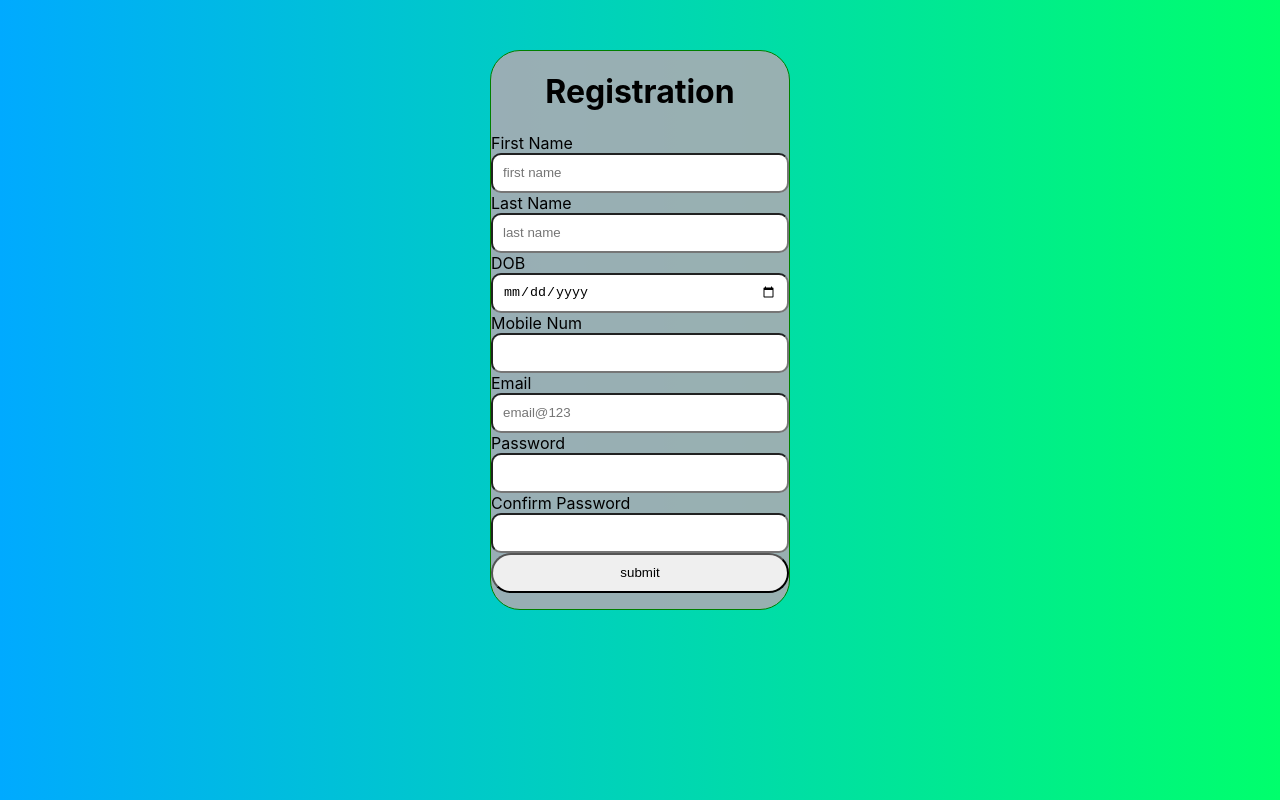
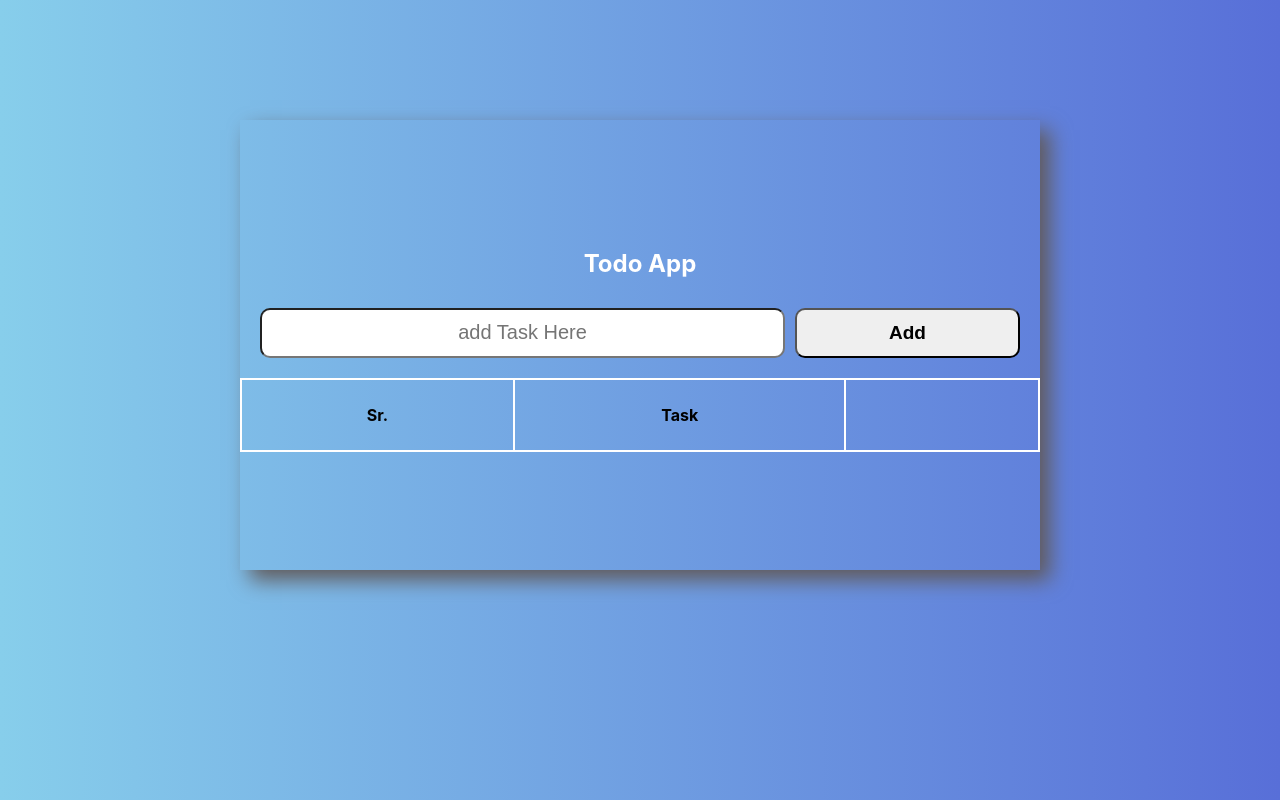
Before and after one commit to kdansari01/react-repo, a React (Create React App) app: page / in a window 1280 px wide. Built offline with nearby package versions, Linux system fonts and the light colour scheme.

Commit message:
todo app

```diff
--- a/src/App.css
+++ b/src/App.css
@@ -1,45 +1,92 @@
 *,*::before,*::after{
+  padding: 0;
+  margin: 0;
   box-sizing: border-box;
 }
 body{
   margin: 0;
   padding: 0;
-  background: linear-gradient(to right, #00AAFF,#00FF6C);
+  background: linear-gradient(to right, skyblue,rgb(88, 111, 216));
+}
+.container{
+  display: flex;
+  justify-content: center;
+  margin-top: 120px;
+}
+h2{
+  text-align: center;
+  margin-top: 10px;
+  color:white;
+}
+.todo-box{
+  width: 800px;
+  min-height: 450px;
+  align-content: center;
+  justify-content: center;
+  /* border: 1px solid black; */
+  box-shadow: 10px 10px 20px rgb(97, 90, 90);
+  margin-bottom: 50px;
+}
+.todo-input{
+  margin-top:10px ;
+  padding:20px;
+}
+.display-text{
+  height: 50px;
+  width:70%;
+  border-radius: 10px;
+  text-align: center;
+  font-size: 20px;
 }
 
-.form-grid{
-display: flex;
-justify-content: center;
+form {
+  display:flex;
+}
+
+.addButton{
+  width: 30%;
+  height:50px;
+  border-radius: 10px;
+  /* background: rgb(35, 152, 211); */
+  font-weight: bold;
+  font-size: 19px;
+  margin-left:10px;
 
 }
-
-
-.box{
-  width: 300px;
-  height: auto;
-  margin-top: 50px;
-  border: 1px solid green;
-  border-radius: 30px;
-  background: rgba(171, 171, 179, 0.89);
-
-}
-input{
-  width: 100%;
-  height: 40px;
-  border-radius: 10px;
-padding: 10px;
-
-}
-.btn{
-  width: 100%;
-  height: 40px;
-  border-radius: 30px;
-}
-.btn:hover{
-cursor: pointer;
-background: rgb(136, 191, 223);
+.addButton:hover{
+  cursor: pointer;
+  background: white;
 }
 
-h1{
+table,tr, th {
+  border: 2px solid white;
+  /* text-align: left; */
+}
+
+table {
+  border-collapse: collapse;
+  width: 100%;
+}
+
+td,th{
+  padding:25px;
   text-align: center;
 }
+tr:hover{
+  background: orchid;
+}
+
+.edit, .remove{
+  width: 30px;
+  height: 30px;
+  /* background: white; */
+  border-radius: 20px;
+}
+.edit, .remove:hover{
+  cursor: pointer;
+  /* background: yellow; */
+}
+.textColor{
+  color: white;
+  font-size: 20px;
+}
--- a/src/App.js
+++ b/src/App.js
@@ -1,121 +1,8 @@
-import { useState } from "react";
 import "./App.css";
+import { Todo } from "./todo";
 
 function App() {
-  const [user, setUser] = useState({
-    userFirstName: "",
-    userLastName: "",
-    userDob: "",
-    userNumber: "",
-    userEmail: "",
-    userPass: "",
-  });
-  const [records, setRecords] = useState([]);
-  const handleInput = (e) => {
-    const { name, value } = e.target;
-    setUser({...user,[name]:value});
-    debugger
-  };
-  console.clear();
-  console.log(user);
-  const handleSubmit = (e) => {
-    e.preventDefault();
-    const newReocrds = { ...user, id: new Date().getTime().toString() };
-    setRecords([...records, newReocrds]);
-    console.log(records);
-  };
-
-  return (
-    <form>
-      <div className="form-grid">
-        <div className="box">
-          <div className="heading">
-            <h1>Registration</h1>
-          </div>
-          <div className="form-display">
-            <label>First Name</label>
-            <div>
-              <input
-                name="userFirstName"
-                value={""||user.userFirstName}
-                type="text"
-                placeholder="first name"
-                onChange={handleInput}
-              />
-            </div>
-            <label>Last Name</label>
-            <div>
-              <input
-                name="userLastName"
-                value={user.userLastName}
-                type="text"
-                placeholder="last name"
-                onChange={handleInput}
-              />
-            </div>
-            <label>DOB</label>
-            <div>
-              <input
-                name="userDob"
-                value={user.userDob}
-                type="date"
-                onChange={handleInput}
-              />
-            </div>
-            <label>Mobile Num</label>
-            <div>
-              <input
-                name="userNumber"
-                value={user.userNumber}
-                type="text"
-                onChange={handleInput}
-              />
-            </div>
-
-            <label>Email</label>
-            <div>
-              <input
-                name="userEmail"
-                value={user.userEmail}
-                type="email"
-                placeholder="email@123"
-                onChange={handleInput}
-              />
-            </div>
-            <label>Password</label>
-            <div>
-              <input
-                name="userPass"
-                value={user.userPass}
-                type="password"
-                onChange={handleInput}
-              />
-            </div>
-            <label>Confirm Password</label>
-            <div>
-              <input
-                name="userPass"
-                value={user.userPass}
-                type="password"
-                onChange={handleInput}
-              />
-            </div>
-
-            <button type="submit" className="btn" onClick={handleSubmit}>
-              submit
-            </button>
-          </div>
-          <div>
-            <p>{user.id} </p>
-            <p>{user.userFirstName}</p>
-            <p>{user.userLastName}</p>
-            <p>{user.userDob}</p>
-            <p></p>
-          </div>
-        </div>
-      </div>
-    </form>
-  );
+  return <Todo />;
 }
 
 export default App;
--- /dev/null
+++ b/src/todo.js
@@ -0,0 +1,76 @@
+import { useState } from "react";
+
+export const Todo = () => {
+  const [editData,setEditData] = useState("")
+  const [newTask, setNewTask] = useState([]);
+  const [task, setTask] = useState("");
+
+  const handleChange = (e) => {
+    setTask(e.target.value);
+  };
+
+  const handleSubmit = (e) => {
+    e.preventDefault();
+    // const dataId = { id: Math.floor(Math.random() * 2000), value: task };
+
+    setNewTask((preData) => [...preData, task]);
+    setTask("");
+  };
+
+  const handleDelete = (text) => {
+    const newdata = newTask.filter((data) => data !== text);
+    setNewTask(newdata);
+  };
+
+  const handleEdit = (newTxt)=>{
+    const newEditData = newTask.filter((edit)=>edit ===newTxt)
+    setEditData(newEditData)
+    console.log(editData)
+  }
+
+  console.clear();
+  console.log(newTask);
+
+  return (
+    <div className="container">
+      <div className="todo-box">
+        <div>
+          <h2>Todo App</h2>
+        </div>
+        <div className="todo-input">
+          <form onSubmit={handleSubmit}>
+            <input
+              className="display-text"
+              type="text"
+              placeholder="add Task Here"
+              name="task"
+              value={task}
+              onChange={handleChange}
+              autoComplete="off"
+            />
+            <button className="addButton" type="submit">
+              Add
+            </button>
+          </form>
+        </div>
+        <table className="table">
+          <th>Sr.</th>
+          <th>Task</th>
+          <th></th>
+          {newTask.map((taskData, index) => (
+            <tr className="textColor">
+              <td>{index + 1}</td>
+              <td>{taskData}</td>
+              <td>
+                <button className="edit" conClick={()=>handleEdit(taskData)}>✂</button>
+                <button onClick={() => handleDelete(taskData)} className="remove">
+                  ❌
+                </button>
+              </td>
+            </tr>
+          ))}
+        </table>
+      </div>
+    </div>
+  );
+};
```
Also changed, not shown: src/Components.js (added, +14 -0 lines).
